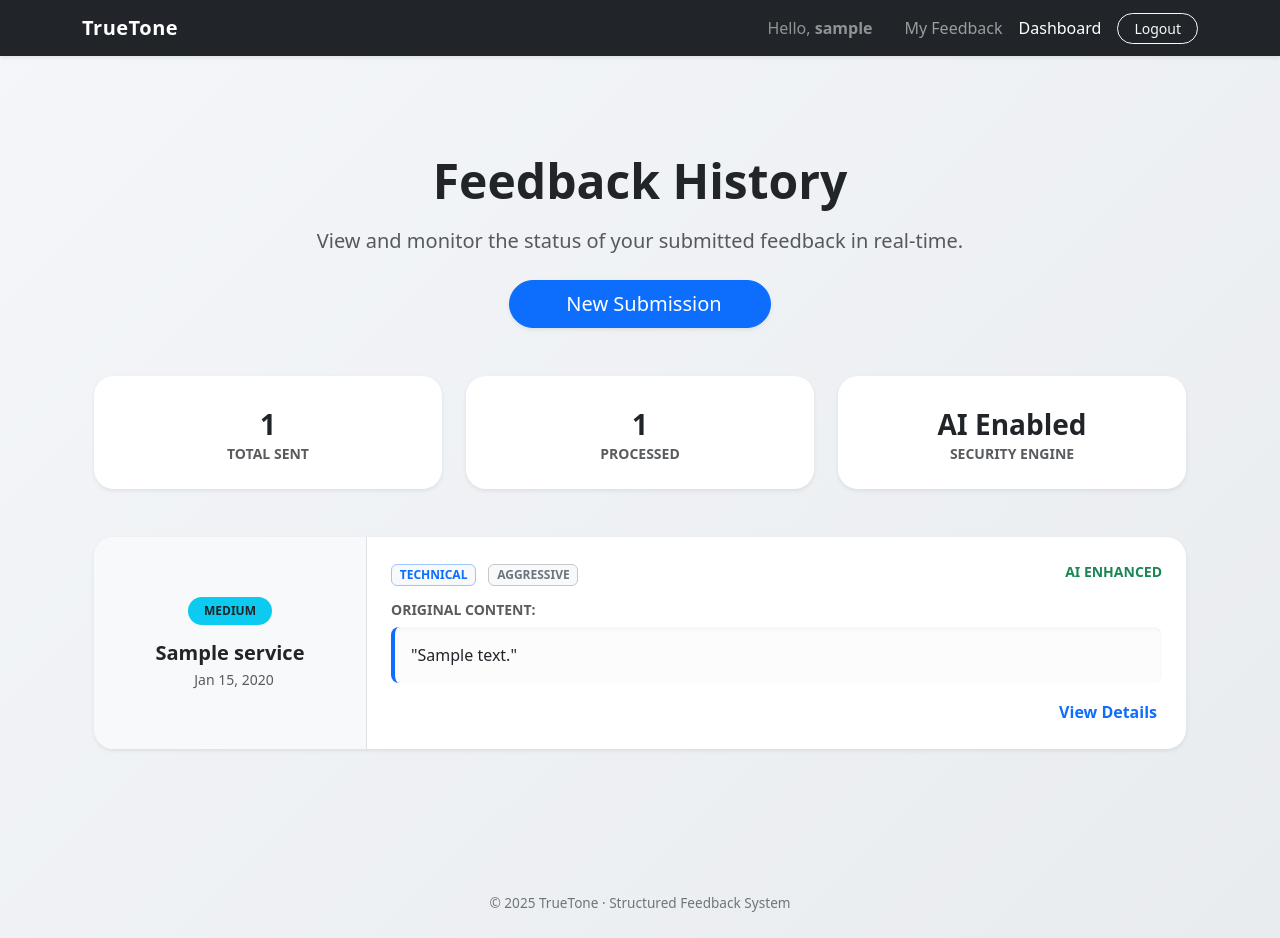
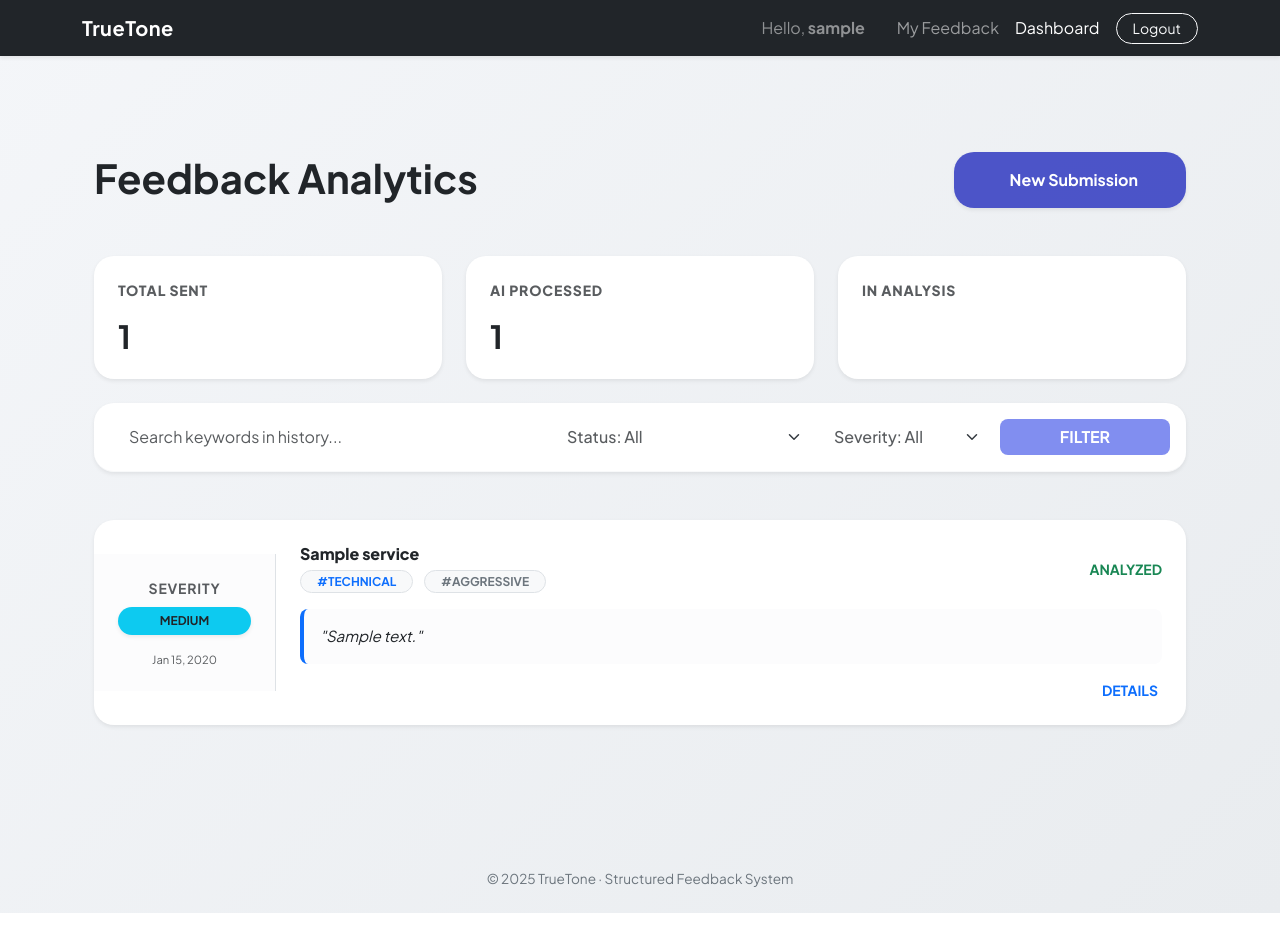
Before and after one commit to cansu-oznur-avci1/truetone, a Django app: page /feedback/my-feedbacks/ in a window 1280 px wide. After the commit the page ends 913 px from the top, so only its background shows below. Run offline with Django 5.2, Linux system fonts and the light colour scheme; a user stored in the database is signed in; tables that the repository leaves empty hold one stand-in row (values such as "Sample post"); parts of the project's set-up code (start-up, migrations or seed data) failed here and were passed over.

Commit message:
Advanced filters, search UI and premium stats dashboard completed

```diff
--- a/feedback/templates/feedback/user_feedback_list.html
+++ b/feedback/templates/feedback/user_feedback_list.html
@@ -1,89 +1,137 @@
 {% extends "base.html" %}
 
-{% block title %}My Feedback History | TrueTone{% endblock %}
+{% block title %}Feedback Analytics Hub | TrueTone{% endblock %}
 
 {% block content %}
-<div class="container py-5">
-    <div class="row mb-5">
-        <div class="col-lg-8 mx-auto text-center">
-            <h1 class="display-5 fw-bold text-dark mb-3">Feedback History</h1>
-            <p class="lead text-muted">View and monitor the status of your submitted feedback in real-time.</p>
-            <div class="d-flex justify-content-center gap-3 mt-4">
-                <a href="{% url 'services:service_list' %}" class="btn btn-primary btn-lg px-5 rounded-pill shadow-sm">
-                    <i class="fas fa-plus me-2"></i>New Submission
-                </a>
+<link href="https://fonts.googleapis.com/css2?family=Plus+Jakarta+Sans:wght@400;500;600;700;800&display=swap" rel="stylesheet">
+<link rel="stylesheet" href="https://cdnjs.cloudflare.com/ajax/libs/animate.css/4.1.1/animate.min.css"/>
+
+<div class="container py-5 animate__animated animate__fadeIn">
+    <div class="row mb-5 align-items-center">
+        <div class="col-md-8 text-start">
+            <h1 class="display-6 fw-bold text-dark mb-1">Feedback Analytics</h1>
+        </div>
+        <div class="col-md-4 text-md-end mt-3 mt-md-0">
+            <a href="{% url 'services:service_list' %}" class="btn btn-premium-action px-5 py-3 rounded-4 shadow-sm position-relative overflow-hidden">
+                <span class="position-relative z-index-2 fw-bold">
+                    <i class="fas fa-plus-circle me-2"></i>New Submission
+                </span>
+                <div class="btn-hover-effect"></div>
+            </a>
+        </div>
+    </div>
+
+    <div class="row mb-4 g-4">
+        <div class="col-md-4">
+            <div class="card stat-card border-0 shadow-sm rounded-4 h-100 position-relative overflow-hidden">
+                <div class="corner-gradient grad-blue"></div>
+                <div class="card-body p-4 position-relative z-index-2 text-start">
+                    <div class="text-uppercase small fw-extrabold text-muted ls-1 mb-3">Total Sent</div>
+                    <h2 class="fw-bold mb-0 text-dark">{{ total_sent }}</h2>
+                </div>
+            </div>
+        </div>
+        <div class="col-md-4">
+            <div class="card stat-card border-0 shadow-sm rounded-4 h-100 position-relative overflow-hidden">
+                <div class="corner-gradient grad-green"></div>
+                <div class="card-body p-4 position-relative z-index-2 text-start">
+                    <div class="text-uppercase small fw-extrabold text-muted ls-1 mb-3">AI Processed</div>
+                    <h2 class="fw-bold mb-0 text-dark">{{ processed_count }}</h2>
+                </div>
+            </div>
+        </div>
+        <div class="col-md-4">
+            <div class="card stat-card border-0 shadow-sm rounded-4 h-100 position-relative overflow-hidden">
+                <div class="corner-gradient grad-purple"></div>
+                <div class="card-body p-4 position-relative z-index-2 text-start">
+                    <div class="text-uppercase small fw-extrabold text-muted ls-1 mb-3">In Analysis</div>
+                    <h2 class="fw-bold mb-0 text-dark">{{ total_sent|add:"-processed_count" }}</h2>
+                </div>
             </div>
         </div>
     </div>
 
-    <div class="row mb-5 g-4 text-center">
-        <div class="col-md-4">
-            <div class="p-4 bg-white rounded-4 shadow-sm border-0">
-                <div class="text-primary mb-2"><i class="fas fa-paper-plane fa-2x"></i></div>
-                <h3 class="fw-bold mb-0">{{ feedbacks|length }}</h3>
-                <small class="text-uppercase text-muted fw-semibold">Total Sent</small>
+    <div class="card border-0 shadow-sm rounded-4 p-3 mb-5 bg-white border-bottom border-light">
+        <form method="GET" class="row g-2 align-items-center text-start">
+            <div class="col-lg-5">
+                <div class="input-group">
+                    <span class="input-group-text bg-transparent border-0 pe-0">
+                        <i class="fas fa-search text-muted small"></i>
+                    </span>
+                    <input type="text" name="q" class="form-control border-0 shadow-none ps-2" placeholder="Search keywords in history...">
+                </div>
             </div>
-        </div>
-        <div class="col-md-4">
-            <div class="p-4 bg-white rounded-4 shadow-sm border-0">
-                <div class="text-success mb-2"><i class="fas fa-check-double fa-2x"></i></div>
-                <h3 class="fw-bold mb-0">{% if feedbacks %}{{ feedbacks|length }}{% else %}0{% endif %}</h3>
-                <small class="text-uppercase text-muted fw-semibold">Processed</small>
+            <div class="col-lg-3 col-md-5">
+                <select name="status" class="form-select border-0 shadow-none text-muted fw-medium">
+                    <option value="">Status: All</option>
+                    <option value="processed">AI Processed</option>
+                    <option value="pending">In Review</option>
+                </select>
             </div>
-        </div>
-        <div class="col-md-4">
-            <div class="p-4 bg-white rounded-4 shadow-sm border-0">
-                <div class="text-info mb-2"><i class="fas fa-robot fa-2x"></i></div>
-                <h3 class="fw-bold mb-0">{% if feedbacks %}AI Enabled{% else %}Active{% endif %}</h3>
-                <small class="text-uppercase text-muted fw-semibold">Security Engine</small>
+            <div class="col-lg-2 col-md-4">
+                <select name="severity" class="form-select border-0 shadow-none text-muted fw-medium">
+                    <option value="">Severity: All</option>
+                    <option value="4">Critical</option>
+                    <option value="3">High</option>
+                    <option value="2">Medium</option>
+                </select>
             </div>
-        </div>
+            <div class="col-lg-2 col-md-3">
+                <button type="submit" class="btn btn-dark w-100 rounded-3 fw-bold transition-all hover-lift">
+                    FILTER
+                </button>
+            </div>
+        </form>
     </div>
 
     <div class="row">
         {% for fb in feedbacks %}
-        <div class="col-lg-12 mb-4">
-            <div class="card border-0 shadow-sm rounded-4 overflow-hidden feedback-card">
-                <div class="row g-0">
-                    <div class="col-md-3 bg-light d-flex flex-column justify-content-center align-items-center border-end p-4 text-center">
-                        <div class="badge rounded-pill mb-3 {% if fb.severity == 4 %}bg-danger{% elif fb.severity == 3 %}bg-warning text-dark{% else %}bg-info text-dark{% endif %} px-3 py-2">
+        <div class="col-lg-12 mb-4 text-start">
+            <div class="card border-0 shadow-sm rounded-4 feedback-row transition-all overflow-hidden bg-white">
+                <div class="row g-0 align-items-center">
+                    <div class="col-md-2 p-4 text-center border-end bg-light-subtle">
+                        <div class="small fw-bold text-muted mb-2 ls-1">SEVERITY</div>
+                        <span class="badge rounded-pill px-3 py-2 w-100 {% if fb.severity == 4 %}bg-danger{% elif fb.severity == 3 %}bg-warning text-dark{% else %}bg-info text-dark{% endif %} shadow-sm">
                             {% if fb.severity == 4 %}CRITICAL{% elif fb.severity == 3 %}HIGH{% else %}MEDIUM{% endif %}
+                        </span>
+                        <div class="mt-3 text-muted" style="font-size: 0.7rem;">
+                             {{ fb.date|date:"M d, Y" }}
                         </div>
-                        <h5 class="fw-bold text-dark mb-1">{{ fb.service.name }}</h5>
-                        <small class="text-muted"><i class="far fa-calendar-alt me-2"></i>{{ fb.date|date:"M d, Y" }}</small>
                     </div>
-                    <div class="col-md-9 px-4 py-4">
-                        <div class="d-flex justify-content-between align-items-start mb-3">
+                    <div class="col-md-10 p-4">
+                        <div class="d-flex justify-content-between align-items-center mb-3">
                             <div>
-                                <span class="badge bg-light text-primary border border-primary-subtle me-2">{{ fb.category|upper }}</span>
-                                <span class="badge bg-light text-secondary border border-secondary-subtle">{{ fb.tone|upper }}</span>
+                                <h6 class="fw-extrabold text-dark mb-1">{{ fb.service.name }}</h6>
+                                <span class="badge bg-light text-primary border rounded-pill me-2 px-3">#{{ fb.category|upper }}</span>
+                                <span class="badge bg-light text-secondary border rounded-pill px-3">#{{ fb.tone|upper }}</span>
                             </div>
-                            {% if fb.normalized_text %}
-                                <span class="text-success fw-bold small"><i class="fas fa-magic me-1"></i> AI ENHANCED</span>
-                            {% endif %}
+                            <div class="ai-indicator">
+                                {% if fb.normalized_text %}
+                                <span class="text-success small fw-bold"><i class="fas fa-check-double me-1"></i> ANALYZED</span>
+                                {% else %}
+                                <span class="text-muted small fw-bold"><i class="fas fa-spinner fa-spin me-1"></i> PENDING</span>
+                                {% endif %}
+                            </div>
                         </div>
 
-                        <div class="mb-3">
-                            <h6 class="text-muted small fw-bold text-uppercase mb-2">Original Content:</h6>
-                            <p class="text-dark bg-light-subtle p-3 rounded-3 border-start border-4 border-primary shadow-inner">
-                                "{{ fb.raw_text }}"
-                            </p>
+                        <div class="p-3 bg-light-subtle rounded-3 border-start border-4 border-primary mb-0">
+                            <p class="text-dark mb-0 italic" style="font-size: 0.95rem;">"{{ fb.raw_text }}"</p>
                         </div>
 
-                        <div class="d-flex justify-content-end">
-                            <a href="#" class="btn btn-link text-decoration-none fw-bold p-0">View Details <i class="fas fa-arrow-right ms-1"></i></a>
+                        <div class="d-flex justify-content-end mt-3">
+                            <a href="#" class="text-decoration-none fw-bold small text-primary hover-link">
+                                DETAILS <i class="fas fa-arrow-right ms-1"></i>
+                            </a>
                         </div>
                     </div>
                 </div>
             </div>
         </div>
         {% empty %}
-        <div class="col-lg-8 mx-auto text-center py-5">
-            <div class="p-5 bg-white rounded-5 shadow-sm border border-2 border-dashed">
-                <img src="https://cdn-icons-png.flaticon.com/512/7486/7486744.png" alt="No data" class="mb-4" style="width: 120px; opacity: 0.5;">
-                <h3 class="fw-bold">No feedback yet!</h3>
-                <p class="text-muted mb-4">Your history is empty. Start by sharing your first feedback to help us grow.</p>
-                <a href="{% url 'services:service_list' %}" class="btn btn-primary px-5 py-3 rounded-pill fw-bold">Let's Get Started</a>
+        <div class="col-lg-12 text-center py-5">
+            <div class="p-5 bg-white rounded-4 shadow-sm border border-dashed border-2">
+                <h4 class="fw-bold text-muted">No entries found</h4>
+                <p class="text-muted mb-0">Try adjusting your filters.</p>
             </div>
         </div>
         {% endfor %}
@@ -91,12 +139,70 @@
 </div>
 
 <style>
-    body { background-color: #f8f9fa; }
-    .feedback-card { transition: all 0.3s ease; }
-    .feedback-card:hover { transform: scale(1.01); box-shadow: 0 10px 30px rgba(0,0,0,0.08) !important; }
+    :root { --primary-font: 'Plus Jakarta Sans', sans-serif; }
+    body { background-color: #f3f4f6; font-family: var(--primary-font); -webkit-font-smoothing: antialiased; }
+
+    /* --- NEW PREMIUM BUTTON STYLE --- */
+    .btn-premium-action {
+        background: #111cb8bb; /* Deep Navy Base */
+        color: white !important;
+        border: none;
+        transition: all 0.4s ease;
+    }
+
+    .btn-hover-effect {
+        position: absolute;
+        top: 0;
+        left: -100%;
+        width: 100%;
+        height: 100%;
+        background: linear-gradient(90deg, transparent, rgba(145, 186, 195, 0.6), transparent);
+        transition: all 0.6s ease;
+    }
+
+    .btn-premium-action:hover {
+        background: #1e293b;
+        transform: translateY(-3px);
+        box-shadow: 0 10px 20px rgba(0,0,0,0.15);
+    }
+
+    .btn-premium-action:hover .btn-hover-effect {
+        left: 100%; /* Shimmer effect on hover */
+    }
+
+    /* --- STAT CARDS & GRADIENTS (As requested, same) --- */
+    .stat-card { transition: all 0.4s cubic-bezier(0.165, 0.84, 0.44, 1); background: #fff; }
+    .stat-card:hover { transform: translateY(-8px); box-shadow: 0 20px 30px -10px rgba(0, 0, 0, 0.12) !important; }
+
+    .corner-gradient {
+        position: absolute;
+        top: -60px;
+        right: -60px;
+        width: 120px;
+        height: 120px;
+        border-radius: 50%;
+        filter: blur(45px);
+        opacity: 0;
+        transition: all 0.5s ease;
+        z-index: 1;
+    }
+
+    .stat-card:hover .corner-gradient { opacity: 0.25; transform: scale(3.5); }
+
+    .grad-blue { background: #2563eb; }
+    .grad-green { background: #059669; }
+    .grad-purple { background: #7c3aed; }
+
+    .ls-1 { letter-spacing: 0.05rem; }
+    .fw-extrabold { font-weight: 800; }
+    .italic { font-style: italic; }
+    .bg-light-subtle { background-color: #f9fafb; }
+
+    .hover-lift:hover { transform: translateY(-2px); box-shadow: 0 8px 15px rgba(0,0,0,0.1) !important; }
+    .feedback-row:hover { border-color: #d1d5db; transform: scale(1.005); box-shadow: 0 10px 20px rgba(0,0,0,0.05) !important; }
+
     .rounded-4 { border-radius: 1.25rem !important; }
-    .rounded-5 { border-radius: 2rem !important; }
-    .bg-light-subtle { background-color: #f1f3f5; }
-    .shadow-inner { box-shadow: inset 0 2px 4px rgba(0,0,0,0.03); }
+    .btn-dark { background: #818ef0ff; border: none; }
+    .btn-primary { background: #2563eb; border: none; }
 </style>
 {% endblock %}
--- a/feedback/views.py
+++ b/feedback/views.py
@@ -24,36 +24,52 @@ def submit_feedback(request, service_id):
         'service': service
     })
 
-# --- USER DASHBOARD (Aleyna's Stats Included) ---
+# --- USER DASHBOARD (Updated with Week 2 Filters) ---
 @login_required
 def user_feedback_list(request):
-    """Kullanıcının kendi gönderdiği feedback'leri istatistiklerle listeler"""
-    user_feedbacks = Feedback.objects.filter(user=request.user).order_by('-date')
+    """Kullanıcının kendi feedback'lerini filtreleme ve istatistiklerle listeler"""
 
-    # Aleyna'nın eklediği sayaçlar
-    total_sent = user_feedbacks.count()
-    processed_count = user_feedbacks.exclude(tone__isnull=True).count()
+    # 1. Temel Sorgu: Kullanıcının kendi verileri
+    query_set = Feedback.objects.filter(user=request.user).order_by('-date')
+
+    # 2. Hafta 1. Gün: Filtreleme Mantığı
+    search_query = request.GET.get('q')
+    status_filter = request.GET.get('status')
+    severity_filter = request.GET.get('severity')
+
+    if search_query:
+        query_set = query_set.filter(raw_text__icontains=search_query)
+
+    if status_filter == 'processed':
+        query_set = query_set.exclude(normalized_text__isnull=True)
+    elif status_filter == 'pending':
+        query_set = query_set.filter(normalized_text__isnull=True)
+
+    if severity_filter:
+        query_set = query_set.filter(severity=severity_filter)
+
+    # 3. İstatistik Sayaçları (Filtrelemeden bağımsız ana sayılar)
+    base_user_data = Feedback.objects.filter(user=request.user)
+    total_sent = base_user_data.count()
+    processed_count = base_user_data.exclude(normalized_text__isnull=True).count()
 
     return render(request, 'feedback/user_feedback_list.html', {
-        'feedbacks': user_feedbacks,
-        'total_sent': total_sent,
-        'processed_count': processed_count,
+        'feedbacks': query_set,       # Filtrelenmiş liste
+        'total_sent': total_sent,     # İstatistik Kartı 1
+        'processed_count': processed_count, # İstatistik Kartı 2
     })
 
-# --- SERVICE OWNER DASHBOARD (Cansu's Logic & Aleyna's Design Context) ---
+# --- SERVICE OWNER DASHBOARD (Cansu's Logic Preserved) ---
 @login_required
 def service_owner_dashboard(request):
     """Servis sahibine veya Admin'e gelen feedback'leri listeler"""
 
-    # Cansu'nun eklediği Admin ve Sorumlu kontrolü
+    # Cansu'nun güvenlik kontrollerini koruyoruz
     if request.user.is_superuser:
-        # Admin her şeyi görür
         feedbacks = Feedback.objects.all().order_by('-date')
     elif request.user.managed_services.exists():
-        # Sorumlu sadece kendi hizmetlerini görür
         feedbacks = Feedback.objects.filter(service__owner=request.user).order_by('-date')
     else:
-        # Yetkisiz kullanıcıyı ana sayfaya atar
         return redirect('home')
 
     return render(request, 'feedback/dashboard.html', {
```
